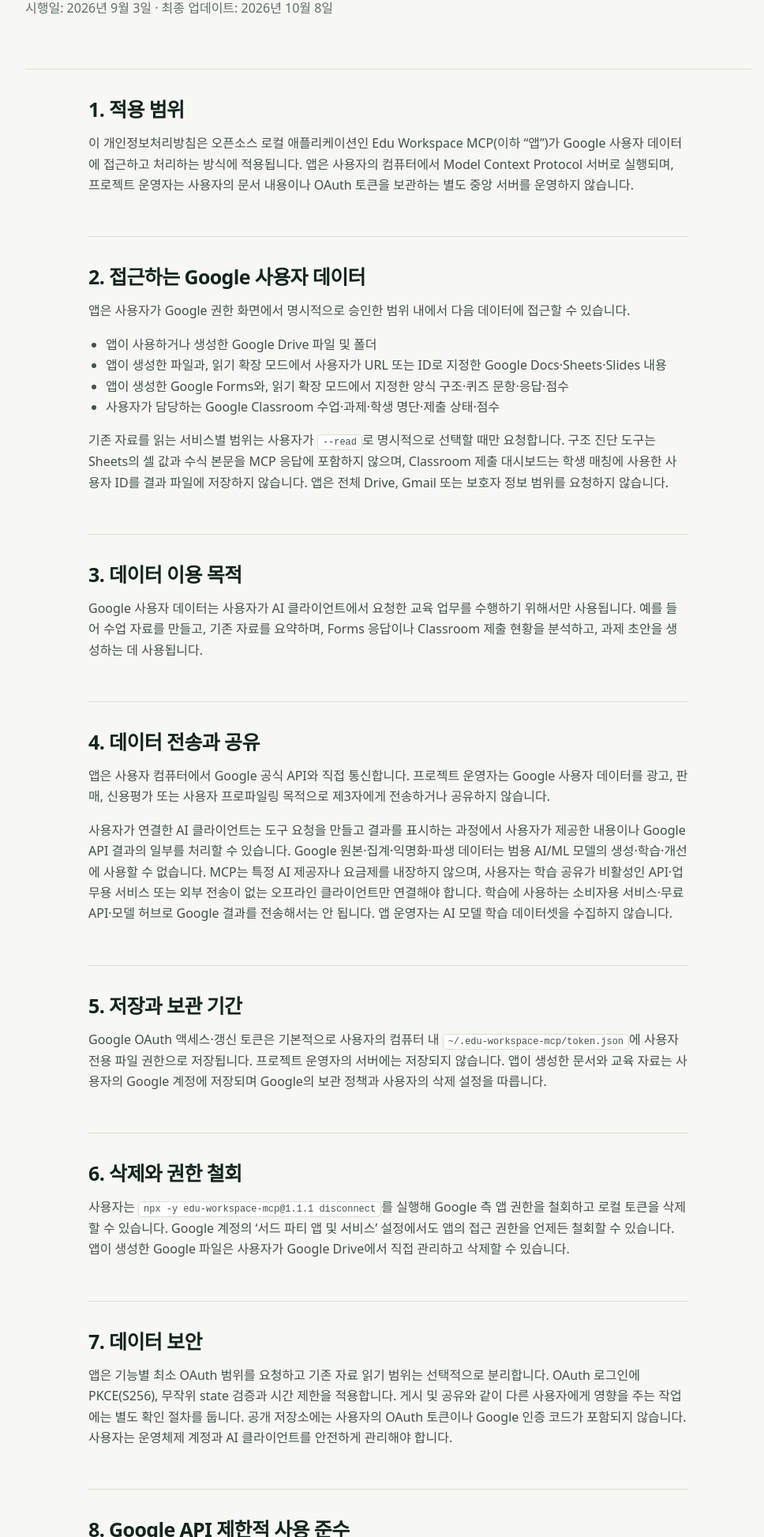
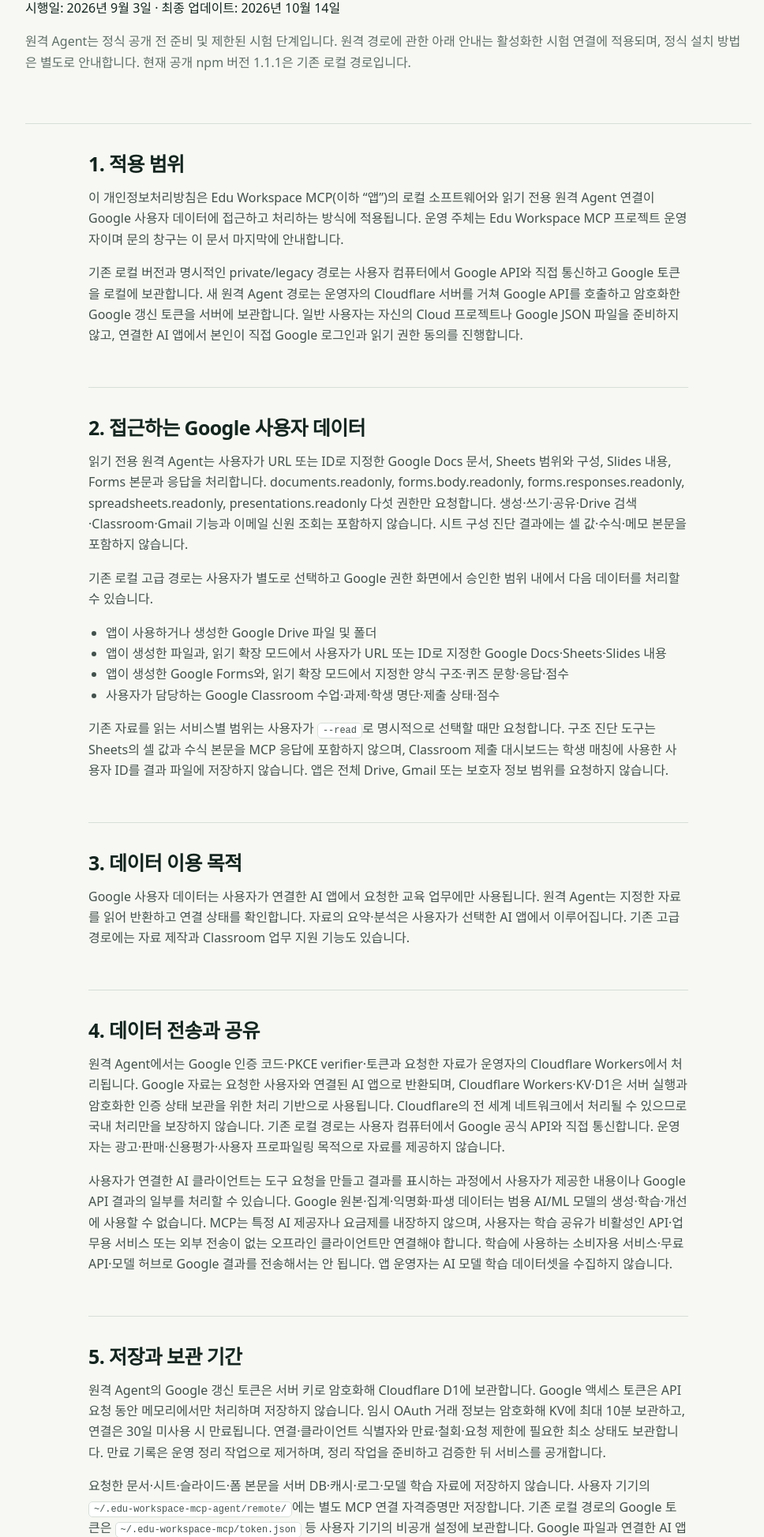
Before and after one commit to Kimmahone/edu-workspace-mcp, a website: page docs/privacy.html in a window 1280 px wide. Shown: the part 289-2235 px from the top of the page at 79% size, without its empty margins (148-1116 px from the left). Drawn offline with Linux system fonts and the light colour scheme.

Commit message:
Describe remote Agent privacy and free-only trial terms (#20)

```diff
--- a/docs/privacy.html
+++ b/docs/privacy.html
@@ -17,16 +17,19 @@
       <header class="policy-title">
         <p class="eyebrow">Privacy policy</p>
         <h1>개인정보처리방침</h1>
-        <p>시행일: 2026년 9월 3일 · 최종 업데이트: 2026년 10월 8일</p>
+        <p>시행일: 2026년 9월 3일 · 최종 업데이트: 2026년 10월 14일</p>
+        <p>원격 Agent는 정식 공개 전 준비 및 제한된 시험 단계입니다. 원격 경로에 관한 아래 안내는 활성화한 시험 연결에 적용되며, 정식 설치 방법은 별도로 안내합니다. 현재 공개 npm 버전 1.1.1은 기존 로컬 경로입니다.</p>
       </header>
       <article class="policy-content">
         <section>
           <h2>1. 적용 범위</h2>
-          <p>이 개인정보처리방침은 오픈소스 로컬 애플리케이션인 Edu Workspace MCP(이하 “앱”)가 Google 사용자 데이터에 접근하고 처리하는 방식에 적용됩니다. 앱은 사용자의 컴퓨터에서 Model Context Protocol 서버로 실행되며, 프로젝트 운영자는 사용자의 문서 내용이나 OAuth 토큰을 보관하는 별도 중앙 서버를 운영하지 않습니다.</p>
+          <p>이 개인정보처리방침은 Edu Workspace MCP(이하 “앱”)의 로컬 소프트웨어와 읽기 전용 원격 Agent 연결이 Google 사용자 데이터에 접근하고 처리하는 방식에 적용됩니다. 운영 주체는 Edu Workspace MCP 프로젝트 운영자이며 문의 창구는 이 문서 마지막에 안내합니다.</p>
+          <p>기존 로컬 버전과 명시적인 private/legacy 경로는 사용자 컴퓨터에서 Google API와 직접 통신하고 Google 토큰을 로컬에 보관합니다. 새 원격 Agent 경로는 운영자의 Cloudflare 서버를 거쳐 Google API를 호출하고 암호화한 Google 갱신 토큰을 서버에 보관합니다. 일반 사용자는 자신의 Cloud 프로젝트나 Google JSON 파일을 준비하지 않고, 연결한 AI 앱에서 본인이 직접 Google 로그인과 읽기 권한 동의를 진행합니다.</p>
         </section>
         <section>
           <h2>2. 접근하는 Google 사용자 데이터</h2>
-          <p>앱은 사용자가 Google 권한 화면에서 명시적으로 승인한 범위 내에서 다음 데이터에 접근할 수 있습니다.</p>
+          <p>읽기 전용 원격 Agent는 사용자가 URL 또는 ID로 지정한 Google Docs 문서, Sheets 범위와 구성, Slides 내용, Forms 본문과 응답을 처리합니다. documents.readonly, forms.body.readonly, forms.responses.readonly, spreadsheets.readonly, presentations.readonly 다섯 권한만 요청합니다. 생성·쓰기·공유·Drive 검색·Classroom·Gmail 기능과 이메일 신원 조회는 포함하지 않습니다. 시트 구성 진단 결과에는 셀 값·수식·메모 본문을 포함하지 않습니다.</p>
+          <p>기존 로컬 고급 경로는 사용자가 별도로 선택하고 Google 권한 화면에서 승인한 범위 내에서 다음 데이터를 처리할 수 있습니다.</p>
           <ul>
             <li>앱이 사용하거나 생성한 Google Drive 파일 및 폴더</li>
             <li>앱이 생성한 파일과, 읽기 확장 모드에서 사용자가 URL 또는 ID로 지정한 Google Docs·Sheets·Slides 내용</li>
@@ -37,28 +40,31 @@
         </section>
         <section>
           <h2>3. 데이터 이용 목적</h2>
-          <p>Google 사용자 데이터는 사용자가 AI 클라이언트에서 요청한 교육 업무를 수행하기 위해서만 사용됩니다. 예를 들어 수업 자료를 만들고, 기존 자료를 요약하며, Forms 응답이나 Classroom 제출 현황을 분석하고, 과제 초안을 생성하는 데 사용됩니다.</p>
+          <p>Google 사용자 데이터는 사용자가 연결한 AI 앱에서 요청한 교육 업무에만 사용됩니다. 원격 Agent는 지정한 자료를 읽어 반환하고 연결 상태를 확인합니다. 자료의 요약·분석은 사용자가 선택한 AI 앱에서 이루어집니다. 기존 고급 경로에는 자료 제작과 Classroom 업무 지원 기능도 있습니다.</p>
         </section>
         <section>
           <h2>4. 데이터 전송과 공유</h2>
-          <p>앱은 사용자 컴퓨터에서 Google 공식 API와 직접 통신합니다. 프로젝트 운영자는 Google 사용자 데이터를 광고, 판매, 신용평가 또는 사용자 프로파일링 목적으로 제3자에게 전송하거나 공유하지 않습니다.</p>
+          <p>원격 Agent에서는 Google 인증 코드·PKCE verifier·토큰과 요청한 자료가 운영자의 Cloudflare Workers에서 처리됩니다. Google 자료는 요청한 사용자와 연결된 AI 앱으로 반환되며, Cloudflare Workers·KV·D1은 서버 실행과 암호화한 인증 상태 보관을 위한 처리 기반으로 사용됩니다. Cloudflare의 전 세계 네트워크에서 처리될 수 있으므로 국내 처리만을 보장하지 않습니다. 기존 로컬 경로는 사용자 컴퓨터에서 Google 공식 API와 직접 통신합니다. 운영자는 광고·판매·신용평가·사용자 프로파일링 목적으로 자료를 제공하지 않습니다.</p>
           <p>사용자가 연결한 AI 클라이언트는 도구 요청을 만들고 결과를 표시하는 과정에서 사용자가 제공한 내용이나 Google API 결과의 일부를 처리할 수 있습니다. Google 원본·집계·익명화·파생 데이터는 범용 AI/ML 모델의 생성·학습·개선에 사용할 수 없습니다. MCP는 특정 AI 제공자나 요금제를 내장하지 않으며, 사용자는 학습 공유가 비활성인 API·업무용 서비스 또는 외부 전송이 없는 오프라인 클라이언트만 연결해야 합니다. 학습에 사용하는 소비자용 서비스·무료 API·모델 허브로 Google 결과를 전송해서는 안 됩니다. 앱 운영자는 AI 모델 학습 데이터셋을 수집하지 않습니다.</p>
         </section>
         <section>
           <h2>5. 저장과 보관 기간</h2>
-          <p>Google OAuth 액세스·갱신 토큰은 기본적으로 사용자의 컴퓨터 내 <code>~/.edu-workspace-mcp/token.json</code>에 사용자 전용 파일 권한으로 저장됩니다. 프로젝트 운영자의 서버에는 저장되지 않습니다. 앱이 생성한 문서와 교육 자료는 사용자의 Google 계정에 저장되며 Google의 보관 정책과 사용자의 삭제 설정을 따릅니다.</p>
+          <p>원격 Agent의 Google 갱신 토큰은 서버 키로 암호화해 Cloudflare D1에 보관합니다. Google 액세스 토큰은 API 요청 동안 메모리에서만 처리하며 저장하지 않습니다. 임시 OAuth 거래 정보는 암호화해 KV에 최대 10분 보관하고, 연결은 30일 미사용 시 만료됩니다. 연결·클라이언트 식별자와 만료·철회·요청 제한에 필요한 최소 상태도 보관합니다. 만료 기록은 운영 정리 작업으로 제거하며, 정리 작업을 준비하고 검증한 뒤 서비스를 공개합니다.</p>
+          <p>요청한 문서·시트·슬라이드·폼 본문을 서버 DB·캐시·로그·모델 학습 자료에 저장하지 않습니다. 사용자 기기의 <code>~/.edu-workspace-mcp-agent/remote/</code>에는 별도 MCP 연결 자격증명만 저장합니다. 기존 로컬 경로의 Google 토큰은 <code>~/.edu-workspace-mcp/token.json</code> 등 사용자 기기의 비공개 설정에 보관합니다. Google 파일과 연결한 AI 앱의 대화·결과는 각 서비스의 보관 정책과 사용자 삭제 설정을 따릅니다.</p>
         </section>
         <section>
           <h2>6. 삭제와 권한 철회</h2>
-          <p>사용자는 <code>npx -y edu-workspace-mcp@1.1.1 disconnect</code>를 실행해 Google 측 앱 권한을 철회하고 로컬 토큰을 삭제할 수 있습니다. Google 계정의 ‘서드 파티 앱 및 서비스’ 설정에서도 앱의 접근 권한을 언제든 철회할 수 있습니다. 앱이 생성한 Google 파일은 사용자가 Google Drive에서 직접 관리하고 삭제할 수 있습니다.</p>
+          <p>원격 Agent는 설치한 버전의 <code>disconnect</code> 명령으로 해당 서버 연결을 차단하고 활성 Google 갱신 토큰의 암호문과 선택한 로컬 MCP 자격증명을 제거합니다. 같은 Google 프로젝트의 다른 일반 앱에 영향을 주지 않도록 프로젝트 전체 Google 동의는 자동 철회하지 않습니다. 서버에 접속할 수 없어 철회를 확인하지 못한 경우에는 완료됐다고 표시하지 않으며, 다시 시도하거나 운영자에게 삭제를 요청할 수 있습니다.</p>
+          <p>활성 DB에서 제거한 기록과 백업의 즉시 물리 삭제는 다릅니다. Cloudflare D1 Free의 복구 이력은 최대 7일이며, 복구 시 운영을 중단하고 암호화 키를 회전해 과거 연결을 재사용하지 못하게 합니다. Google 계정의 ‘서드 파티 앱 및 서비스’ 설정에서 Google 권한 전체를 철회할 수도 있으나 같은 프로젝트의 기존 일반 앱에도 영향을 줄 수 있습니다. 기존 로컬 버전의 연결 해제는 해당 버전의 안내를 따르며 Google 파일은 사용자가 Google Drive에서 관리합니다.</p>
         </section>
         <section>
           <h2>7. 데이터 보안</h2>
-          <p>앱은 기능별 최소 OAuth 범위를 요청하고 기존 자료 읽기 범위는 선택적으로 분리합니다. OAuth 로그인에 PKCE(S256), 무작위 state 검증과 시간 제한을 적용합니다. 게시 및 공유와 같이 다른 사용자에게 영향을 주는 작업에는 별도 확인 절차를 둡니다. 공개 저장소에는 사용자의 OAuth 토큰이나 Google 인증 코드가 포함되지 않습니다. 사용자는 운영체제 계정과 AI 클라이언트를 안전하게 관리해야 합니다.</p>
+          <p>원격 Agent는 일반 웹 기능과 분리한 AI 전용 Web OAuth 클라이언트와 승인된 읽기 권한 다섯 개를 사용합니다. 실제 승인 범위의 누락·초과를 거절하고 PKCE(S256)·state·발급자·대상 서버·클라이언트·연결의 결합을 검사합니다. Google 토큰은 AI 앱에 발급하거나 전달하지 않고 수명이 제한된 별도 MCP 토큰을 사용합니다. 자동 OAuth URL 로그와 trace를 비활성화하며 코드·토큰·verifier·자료 본문·전체 예외를 로그에 출력하지 않습니다. 서버 비밀값은 공개 코드와 npm 배포물에 포함하지 않습니다.</p>
+          <p>사용자는 연결을 시작한 AI 앱과 Google 동의 범위를 직접 확인하고, 본인의 컴퓨터와 AI 앱을 안전하게 관리해야 합니다. 앱 이름은 자체 등록한 표시이며 신원 인증을 대신하지 않습니다.</p>
         </section>
         <section>
           <h2>8. Google API 제한적 사용 준수</h2>
-          <p>앱의 Google API 사용자 데이터 이용은 <a href="https://developers.google.com/terms/api-services-user-data-policy">Google API Services User Data Policy</a> 및 Limited Use 요건을 준수합니다. 원본과 파생 데이터를 포함한 Google Workspace API 데이터는 요청한 기능에만 이용하며 범용 모델 학습·개선, 광고 또는 판매에 사용하지 않습니다.</p><p lang="en">The use of raw or derived user data received from Google Workspace APIs will adhere to the Google Workspace API User Data and Developer Policy and the Google API Services User Data Policy, including the Limited Use requirements. Google Workspace user data is never used, transferred or sold to create, train or improve foundational or generalized AI/ML models.</p><p>본 정책은 로컬 MCP에 적용됩니다. 별도로 운영되는 개인용 Workspace Lab 웹앱의 서버 보관·AI 전송은 <a href="https://workspace-lab-personal.kimjj0709.workers.dev/privacy">웹앱 개인정보 안내</a>에 공개합니다.</p>
+          <p>앱의 Google API 사용자 데이터 이용은 <a href="https://developers.google.com/terms/api-services-user-data-policy">Google API Services User Data Policy</a> 및 Limited Use 요건을 준수합니다. 원본과 파생 데이터를 포함한 Google Workspace API 데이터는 요청한 기능에만 이용하며 범용 모델 학습·개선, 광고 또는 판매에 사용하지 않습니다.</p><p lang="en">The use of raw or derived user data received from Google Workspace APIs will adhere to the Google Workspace API User Data and Developer Policy and the Google API Services User Data Policy, including the Limited Use requirements. Google Workspace user data is never used, transferred or sold to create, train or improve foundational or generalized AI/ML models.</p><p>본 정책은 로컬 MCP와 읽기 전용 원격 Agent 연결에 적용됩니다. 별도로 운영되는 개인용 Workspace Lab 웹앱의 서버 보관·AI 전송은 <a href="https://workspace-lab-personal.kimjj0709.workers.dev/privacy">웹앱 개인정보 안내</a>에 공개합니다.</p>
         </section>
         <section>
           <h2>9. 아동·학생 데이터</h2>
```
Also changed, not shown: docs/terms.html (+6 -2 lines).
